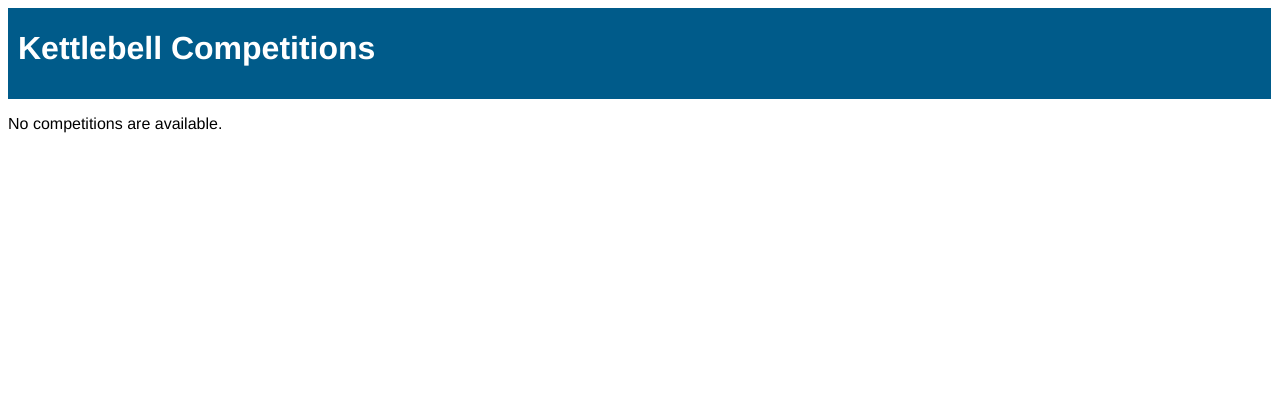
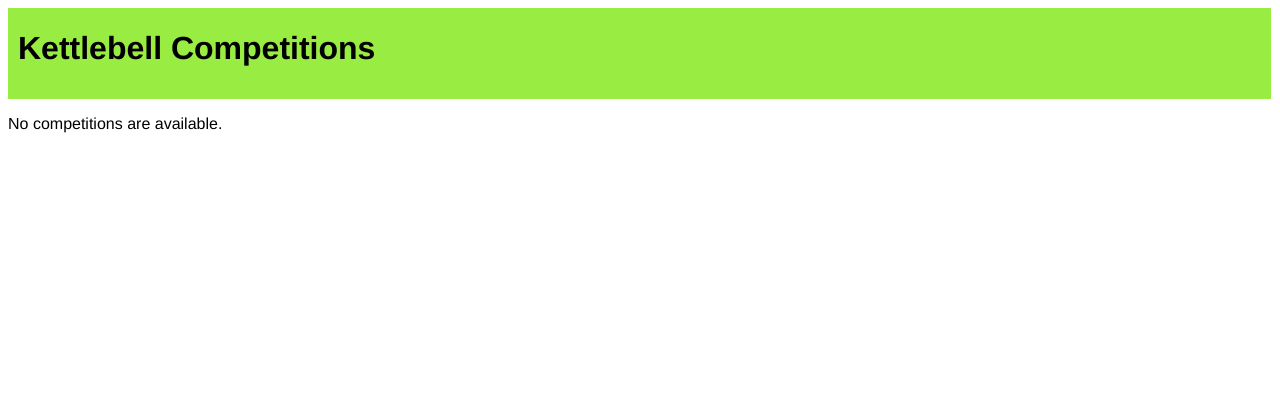
Before and after one commit to andrew-gillan/ironbell, a Django app: page / in a window 1280 px wide. Shown: the top 420 px of the page. Run offline with Django 3.2, Linux system fonts and the light colour scheme; data that the repository does not hold is empty; parts of the project's set-up code (start-up, migrations or seed data) failed here and were passed over.

Commit message:
Change the remaining header colours to match the scoring screen.

```diff
--- a/scoring/competitions/static/style.css
+++ b/scoring/competitions/static/style.css
@@ -55,8 +55,8 @@ table.content th, table.content td {padding:10px;}
 #header-inner {
     padding-top: 1px;
     padding-bottom: 10px;
-    color: white;
-    background-color: rgb(0,91,138);
+    color: black;
+    background-color: rgb(153,236,65);
     padding-left: 10px;
     margin-right: 1px;
     height: 100%;
```
